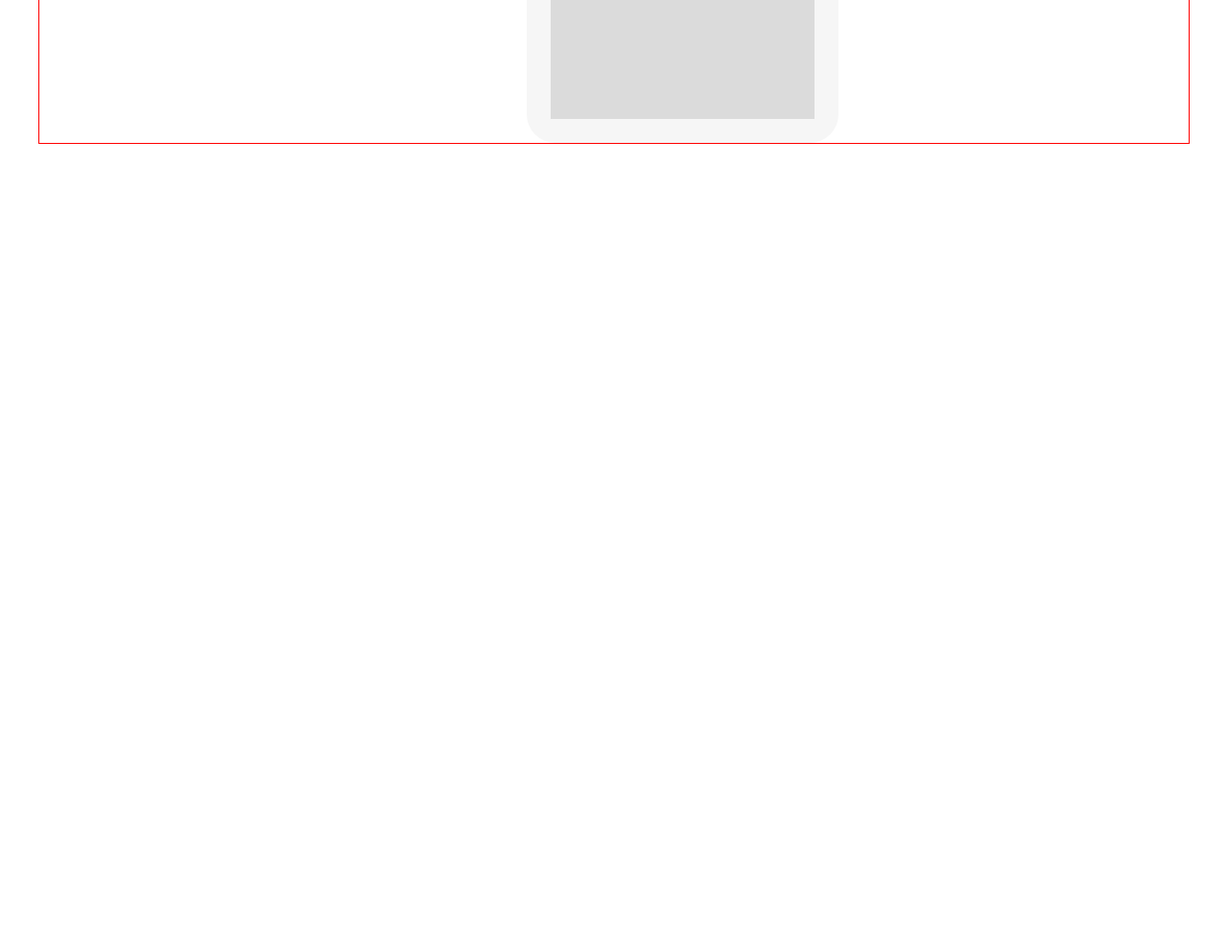
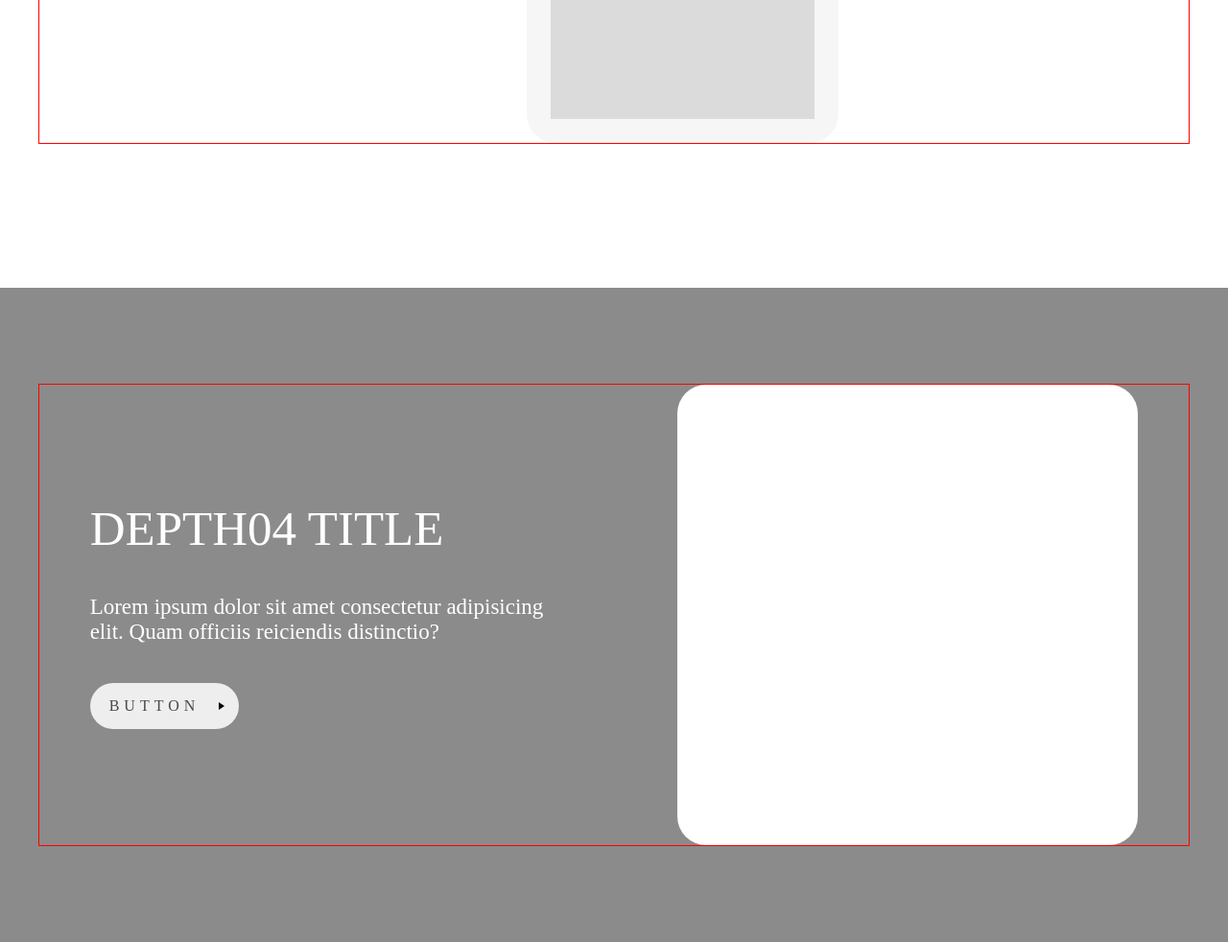
Before and after one commit to ody1478/css_template_base, a plain HTML site: page index.html in a window 1280 px wide. Shown: the part 3409-4391 px from the top of the page at 96% size. Before the commit the page ends 3709 px from the top, so only its background shows below. Drawn offline with Linux system fonts and the light colour scheme; a web font is replaced by a local one.

Commit message:
depth 04 완료

```diff
--- a/css/style.css
+++ b/css/style.css
@@ -55,18 +55,39 @@ p.sub_txt {
     margin-top: 23px;
 }
 
-.dep02 .img_wrap {
+.dep02 .img_wrap ,
+.dep04 .img_wrap {
     width: 480px;
     height: 480px;
+    border-radius: 30px;
+}
+.dep02 .img_wrap {
     background-color: #d3d3d3;
-    border-radius: 30px;
     margin-right: 140px;
 }
-.dep02 .inner {
+
+.dep02 .inner ,
+.dep04 .inner {
     /* max-width: 1000px; */
     display: flex;
     justify-content: center;
     align-items: center;
+}
+
+.dep04 {
+    background-color: #8b8b8b;
+}
+.dep04 h2.title_medium,
+.dep04 p.depth_txt {
+    color: white;
+}
+.dep04 .img_wrap {
+    background-color: #fff;
+    order: 2;
+    margin-left: 140px;
+}
+.dep04 .txt_wrap {
+    order: 1;
 }
 
 .dep03 {
--- a/index.html
+++ b/index.html
@@ -157,5 +157,24 @@
             </ul>
         </div>
     </div>
+    <div class="depth dep04">
+        <div class="inner">
+            <div class="img_wrap">
+                <!-- Input Image -->
+            </div>
+            <div class="txt_wrap">
+                <h2 class="title_medium">
+                    depth04 title
+                </h2>
+                <p class="depth_txt">
+                    Lorem ipsum dolor sit amet consectetur adipisicing <br> elit. Quam officiis reiciendis distinctio?
+                </p>
+                <a href="#" class="cont_btn">
+                    <span>button</span>
+                </a>
+            </div>
+        </div>
+    </div>
+
 </body>
 </html>
```
Also changed, not shown: test.html (deleted).
